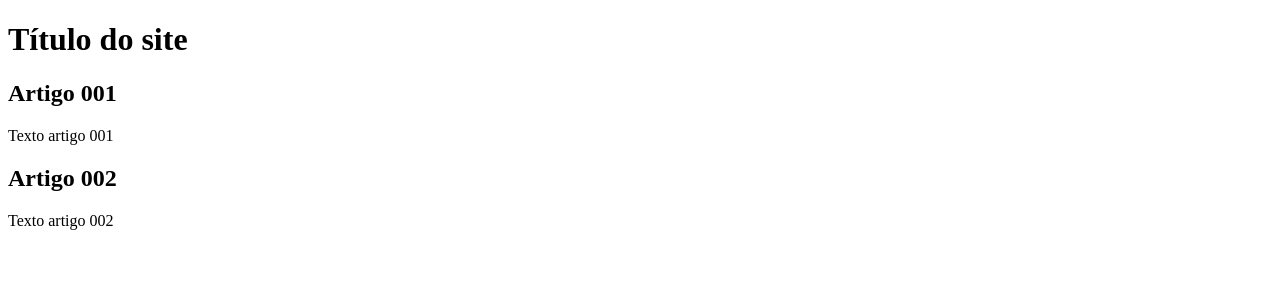
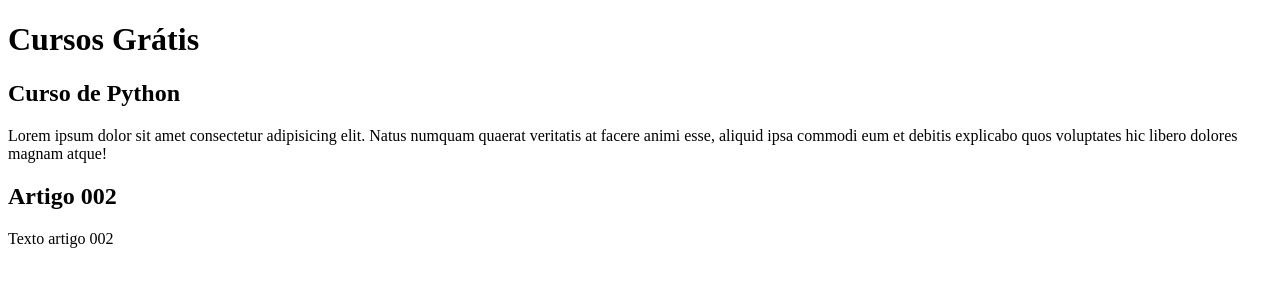
Before and after one commit to PedrohDavi/Projeto-site-aula, a plain HTML site: page index.html in a window 1280 px wide. Drawn offline with Linux system fonts and the light colour scheme.

Commit message:
comecei a escrever conteúdo

```diff
--- a/index.html
+++ b/index.html
@@ -9,11 +9,11 @@
 <body>
     <main>
         <header>
-            <h1>Título do site</h1>
+            <h1>Cursos Grátis</h1>
         </header>
         <article>
-            <h2> Artigo 001</h2>
-                <p> Texto artigo 001</p>
+            <h2> Curso de Python</h2>
+                <p> Lorem ipsum dolor sit amet consectetur adipisicing elit. Natus numquam quaerat veritatis at facere animi esse, aliquid ipsa commodi eum et debitis explicabo quos voluptates hic libero dolores magnam atque!</p>
         </article>
         <article>
             <h2> Artigo 002</h2>
```
